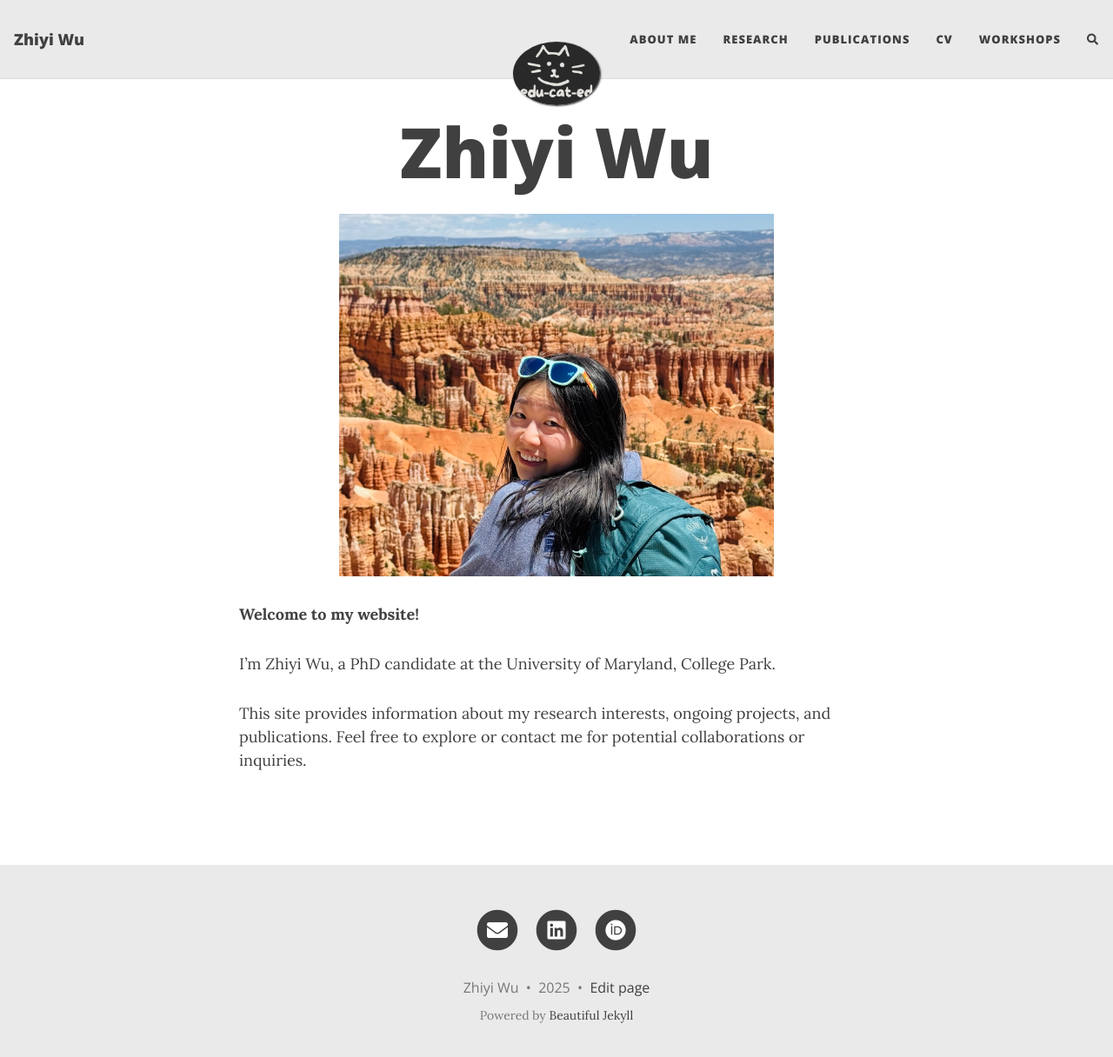
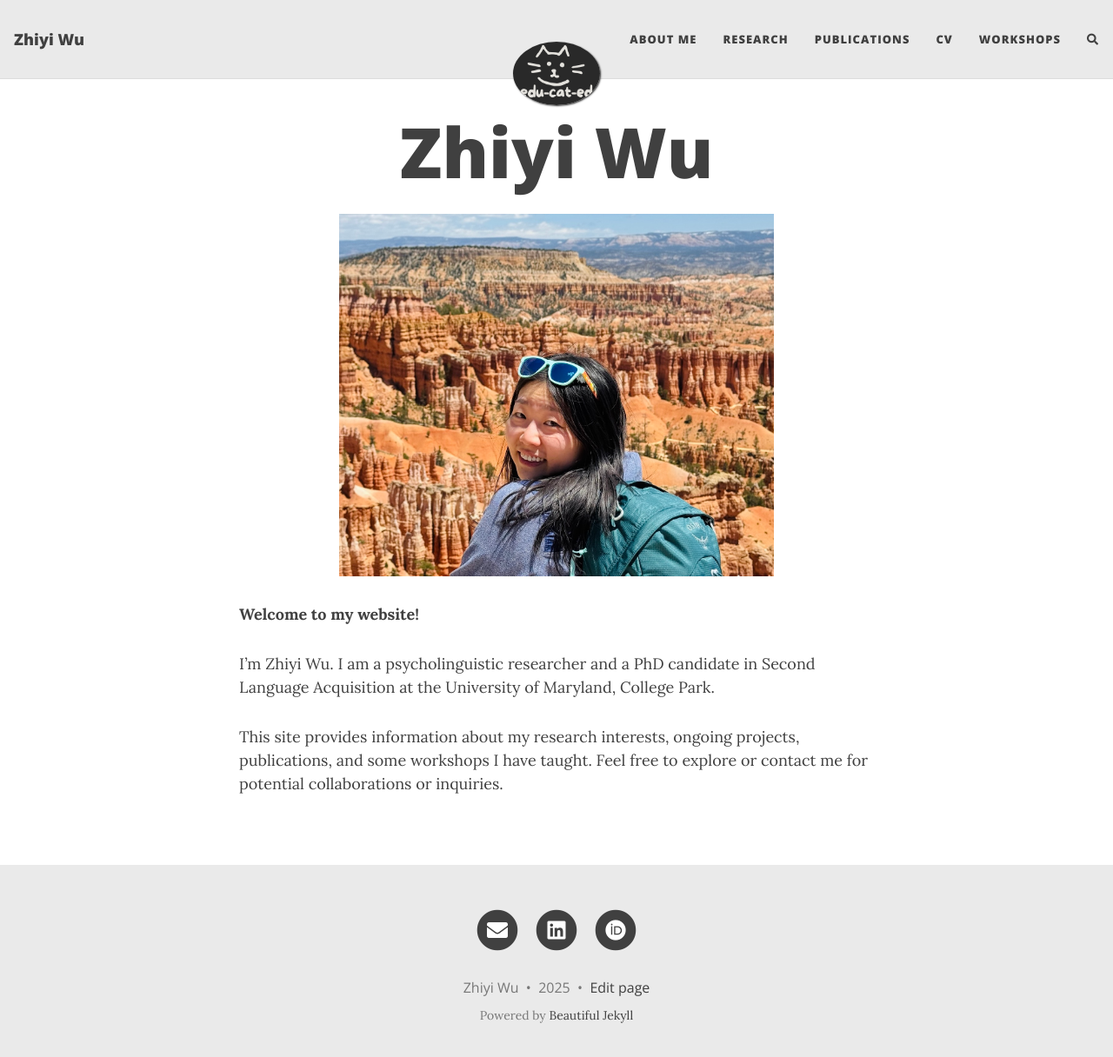
Before and after one commit to Zhiyijenny/Zhiyijenny.github.io, a Jekyll site: the page built from index.md, in a window 1280 px wide and 1229 px high. Shown: the top 1216 px of the window at 87% size. Built offline with Jekyll 4.4.1, drawn with Linux system fonts in a browser that asks for light colours; nearby versions of some CDN libraries; the list of posts is cut into pages by our own code; comment, search, counter and statistics services are not loaded.

Commit message:
Update index.md

```diff
--- a/index.md
+++ b/index.md
@@ -8,6 +8,6 @@ title: Zhiyi Wu
 
 **Welcome to my website!**
 
-I'm Zhiyi Wu, a PhD candidate at the University of Maryland, College Park.
+I'm Zhiyi Wu. I am a psycholinguistic researcher and a PhD candidate in Second Language Acquisition at the University of Maryland, College Park.
 
-This site provides information about my research interests, ongoing projects, and publications. Feel free to explore or contact me for potential collaborations or inquiries.
+This site provides information about my research interests, ongoing projects, publications, and some workshops I have taught. Feel free to explore or contact me for potential collaborations or inquiries.
```
